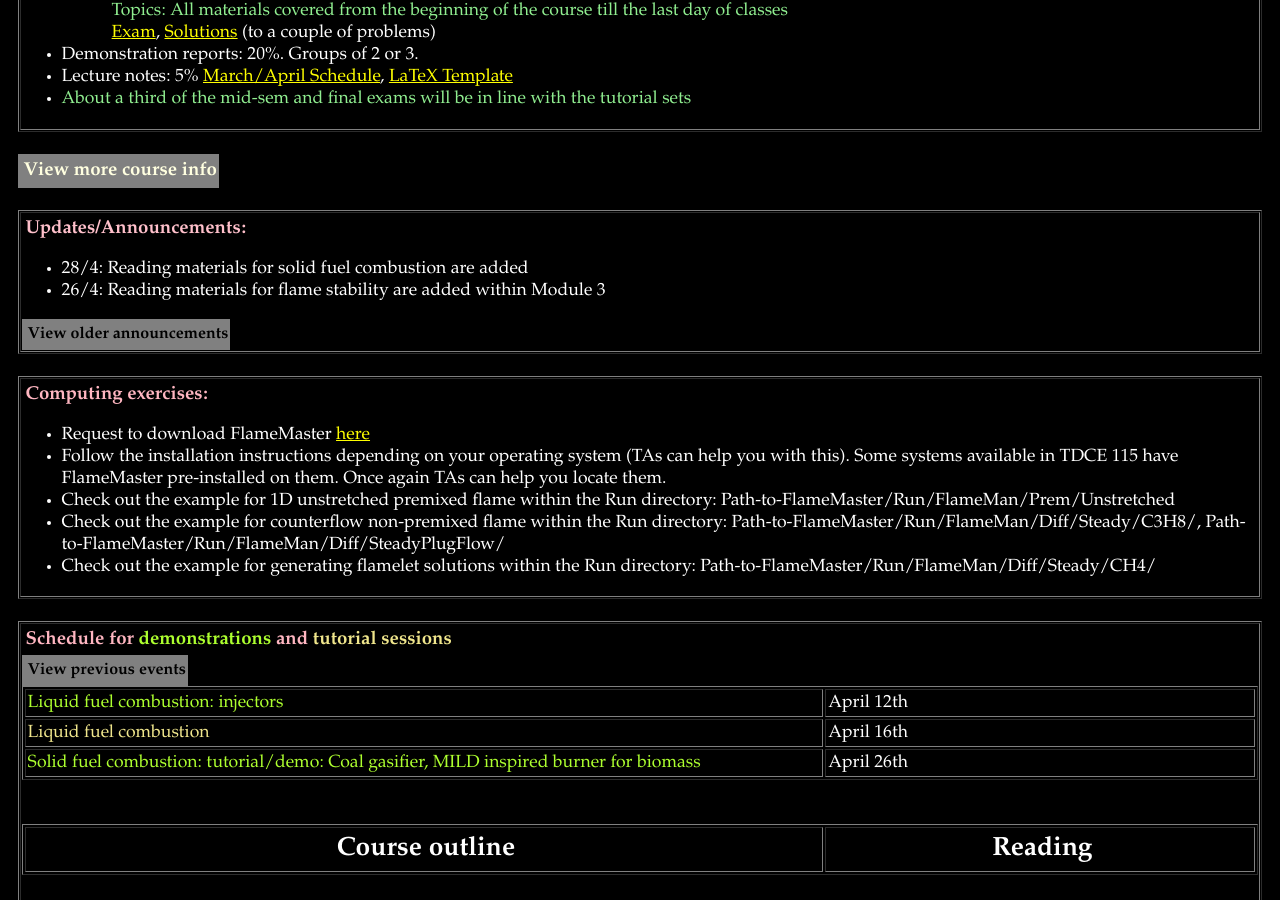
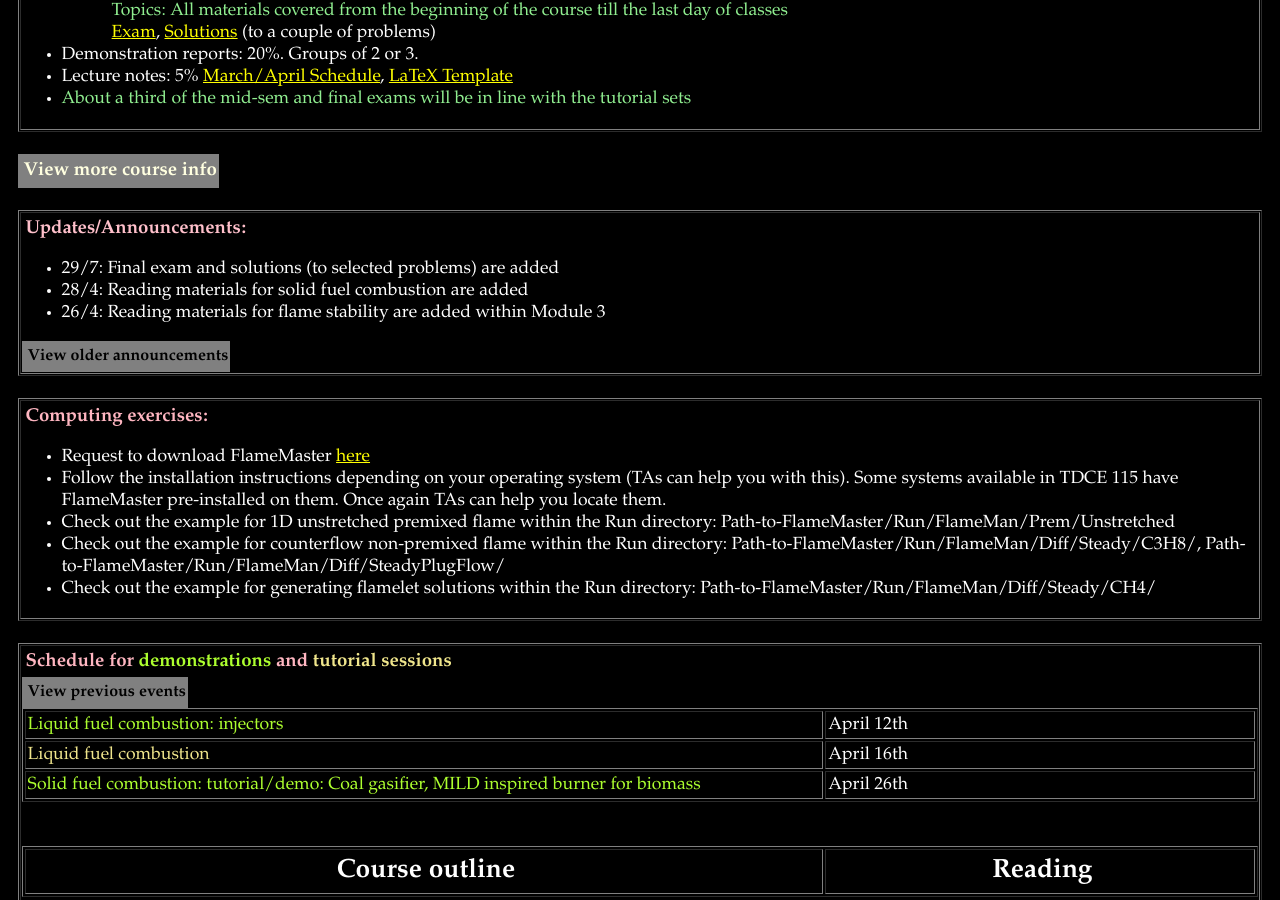
Before and after one commit to krithikasivaram/krithikasivaram.github.io, a Jekyll site: the page teaching/ME6166_Jan_May_2019.html, which Jekyll copies as it is, in a window 1280 px wide and 900 px high, scrolled down 615 px. Built offline with Jekyll 4.4.1, drawn with Linux system fonts in a browser that asks for light colours.

Commit message:
final exam me6166

```diff
--- a/teaching/ME6166_Jan_May_2019.html
+++ b/teaching/ME6166_Jan_May_2019.html
@@ -193,6 +193,7 @@ Email: varuns@iitm.ac.in </li>
 <h3> <font color="pink">
 Updates/Announcements:</font></h3>
 <ul>
+	<li> 29/7: Final exam and solutions (to selected problems) are added</li>
 	<li> 28/4: Reading materials for solid fuel combustion are added</li>
 	<li> 26/4: Reading materials for flame stability are added within Module 3</li>
 </ul>
```
